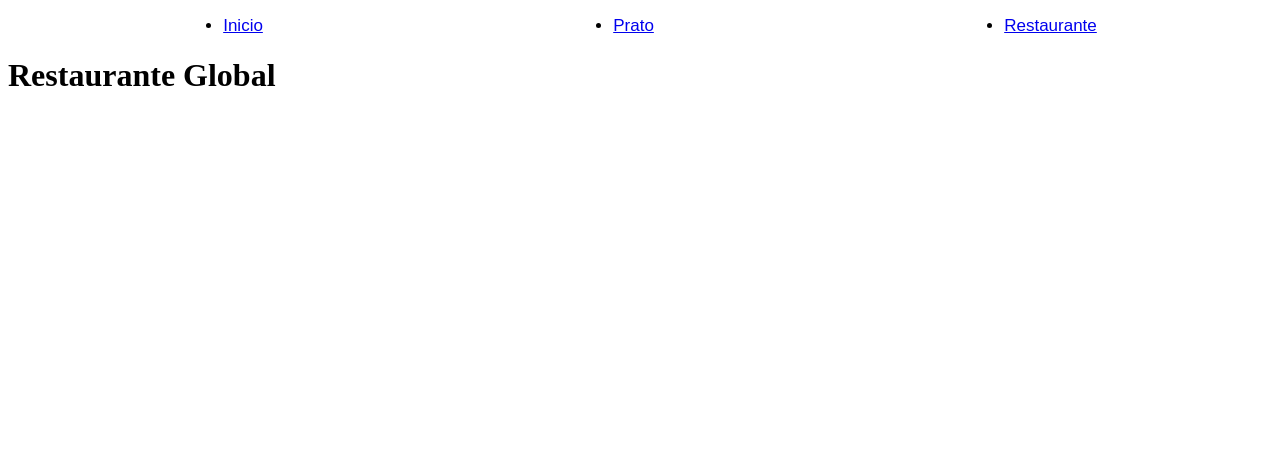
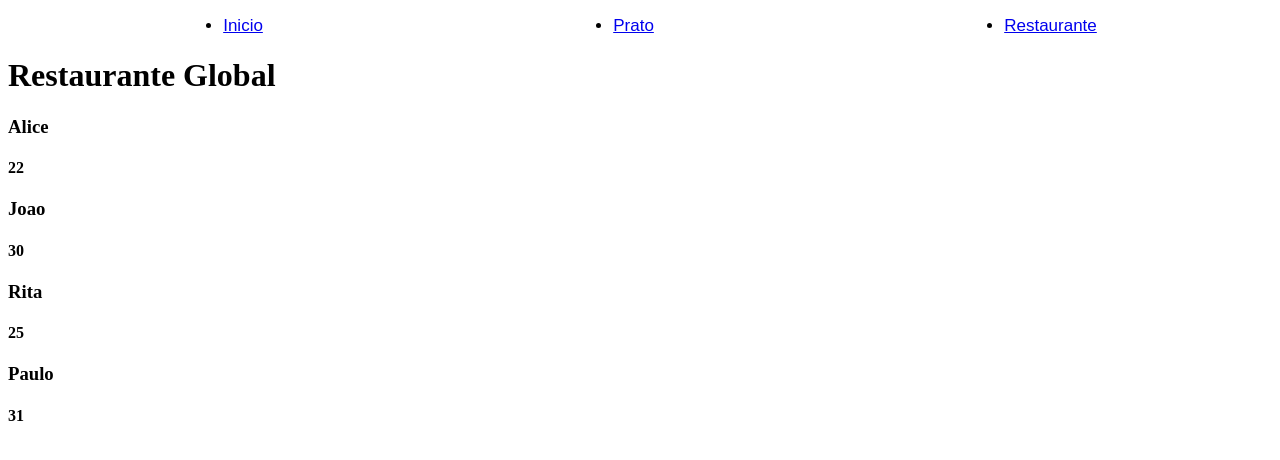
Before and after one commit to eliassouza93/APIRestaurante, a React (Create React App) app: page / in a window 1280 px wide. Shown: the top 460 px of the page. Built offline with nearby package versions, Linux system fonts and the light colour scheme.

Commit message:
atualizandoProps

```diff
--- /dev/null
+++ b/src/pages/Lista/Item/index.tsx
@@ -0,0 +1,14 @@
+
+
+export default function Item({ nome, idade }: { nome: string, idade: number }) {
+    return (
+        <div>
+
+            <div>
+                <h3> {nome} </h3>
+                <h4> {idade} </h4>
+            </div>
+
+        </div>
+    )
+}
--- /dev/null
+++ b/src/pages/Lista/index.tsx
@@ -0,0 +1,21 @@
+import Item from "./Item"
+
+interface INomes {
+    nome: string
+    idade: number
+}
+export default function Lista({ pessoas }: { pessoas: INomes[] }) {
+    return (
+        <div>
+
+            {pessoas.map((item, index) => (
+                <div>
+                    <Item key={index}
+                        {...item}
+                    />
+                </div>
+            ))}
+
+        </div>
+    )
+}
--- a/src/pages/index.tsx
+++ b/src/pages/index.tsx
@@ -1,10 +1,35 @@
-import Prato from "./Prato";
+import Lista from "./Lista"
+
+
+
+
+interface INomes {
+    nome: string
+    idade: number
+}
 
 export default function PaginaInicial() {
+    const pessoas = [{
+        nome: 'Alice',
+        idade: 22
+
+    }, {
+        nome: 'Joao',
+        idade: 30
+    }, {
+        nome: 'Rita',
+        idade: 25
+    }, {
+        nome: 'Paulo',
+        idade: 31
+    }]
     return (
         <div>
 
             <h1>Restaurante Global</h1>
+            <Lista pessoas={pessoas} />
+
+
 
         </div>
     )
```
